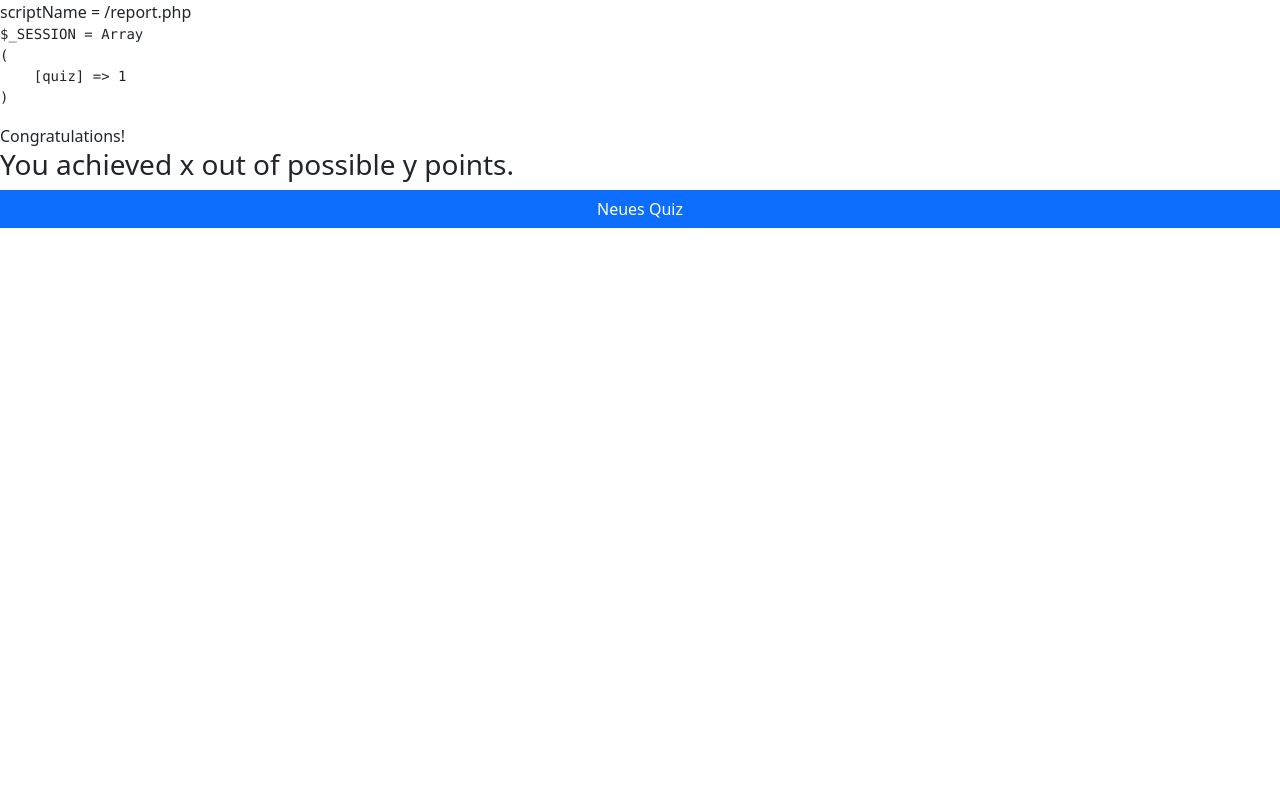
After one commit to opportunity-zh/ckue-trivia-quiz, a PHP site: page /report.php in a window 1280 px wide. The commit adds this page. Run offline with PHP 8.4, Linux system fonts and the light colour scheme; the visitor is signed in with stand-in values (Sample User, id 1).

Commit message:
data-collector.php, main.js

```diff
--- a/includes/data-collector.php
+++ b/includes/data-collector.php
@@ -1,42 +1,111 @@
 <?php
 /*
-    Muss vor dem Gebrauch von $_SESSION ausgeführt werden.
-    Am Besten ganz am Anfang einer Webseite, bevor irgendwelche
-    andere PHP-Skripte ausgeführt werden.
+    session_start() Muss vor dem Gebrauch von $_SESSION ausgeführt werden.
+    Dazu muss das data-collector.php ganz am Anfang einer Hauptseite per
+    'include' oder 'require' referenziert werden.
 */
 session_start();
 
 // Hilfswerkzeuge laden
 include 'tools.php';
 
-// Hole den Namen der letzten Seite aus $_POST "lastPageID".
-if (isset($_POST["lastPageID"])) {
-    $lastPageID = $_POST["lastPageID"];
+/*
+    Hole die Indexnummer der letzten Frage aus $_POST "lastQuestionIndex".
+    $lastQuestionIndex wird für question.php und report.php verwendet, jedoch
+    nicht für index.php.
+*/
+if (isset($_POST["lastQuestionIndex"])) {
+    // https://www.php.net/manual/en/function.intval.php
+    $lastQuestionIndex = intval($_POST["lastQuestionIndex"]);
+}
+else {
+    // -1 soll bedeuten, dass das Quiz noch nicht gestartet wurde.
+    $lastQuestionIndex = -1;
 }
 
-// Hole die Indexnummer der letzten Frage aus $_POST "lastQuestionIndex".
-if (isset($_POST["quiz-last-question-index"])) {
-    // https://www.php.net/manual/en/function.intval.php
-    $lastQuestionIndex = intval($_POST["quiz-last-question-index"]);
+// Abhängig von der aktuellen Hauptseite: Bereite die benötigten Seitendaten vor.
+$scriptName = $_SERVER['SCRIPT_NAME']; // https://www.php.net/manual/en/reserved.variables.server.php
+echo "scriptName = " . $scriptName . "<br>";
+
+if (str_contains($scriptName, 'index')) { // https://www.php.net/manual/en/function.str-contains.php
+    // index.php (Startseite) ----------------------------------------------------------------
+
+    // Lösche die Daten in der $_SESSION.
+    session_unset();
+
+    // Setze das Quiz explizit in $_SESSION zurück.
+    $_SESSION["quiz"] = null;
 }
-else {
-    $lastQuestionIndex = -1; // -1 bedeutet, dass das Quiz noch nicht gestartet wurde.
-}
+else if (str_contains($scriptName, 'question')) {
+    // question.php (Frageseite) -------------------------------------------------------------
 
-// index.php -> question.php: neues Quiz starten
-if ($lastQuestionIndex === -1 && isset($_POST["topic"])) {
+    if ($lastQuestionIndex === -1) { // -1 bedeutet, dass das Quiz noch nicht gestartet wurde.
+        // Starte ein neues Quiz ...
         $quiz = array(
             "topic" => $_POST["topic"],
             "questionNum" => $_POST["questionNum"],
             "lastQuestionIndex" => $lastQuestionIndex,
+            "currentQuestionIndex" => -1,
             "questionIdSequence" => array()
         );
 
+        // ... und speichere die Quiz-Daten als "quiz" in $_SESSION.
         $_SESSION["quiz"] = $quiz;
     }
+    else {
+        $quiz = $_SESSION["quiz"];
+    }
 
-// Speichere alle Daten des letzen Posts mit den Namen $lastPageID in der Session.
-$_SESSION[$lastPageID] = $_POST;
+    /*
+        Variable für den index-Schritt setzen.
+
+        -1 bedeutet "vorangehender Frage-Index".
+         1 bedeutet "nächster Frage-Index".
+
+         Wichtig: "Frage-Index" steht für den Index im "questionIdSequence"-Array,
+                  NICHT für die "id" der Frage in der Tabelle.
+    */
+    $indexStep = 1;
+
+    if (isset($_POST["indexStep"])) {
+        // https://www.php.net/manual/en/function.intval.php
+        $indexStep = intval($_POST["indexStep"]);
+    }
+
+    // Index der aktuellen Frage, sowie für das Quiz setzen.
+    $currentQuestionIndex = $lastQuestionIndex + $indexStep;
+    $quiz["currentQuestionIndex"] = $currentQuestionIndex;
+
+    // Anhand des $currentQuestionIndex entscheiden, wie's weitergeht.
+    if ($currentQuestionIndex < 0) {
+        // Navigation von der 1. Frage zur Startseite: zur Startseite springen.
+    }
+    else if ($currentQuestionIndex < $quiz["questionNum"]) {
+        // Fragestellung anzeigen
+    }
+    else { // $currentQuestionIndex >= $quiz["questionNum"]
+        // Zur Auswertungsseite springen
+    }
+
+    // Speichere alle Daten der letzten Frage in der Session.
+    if ($lastQuestionIndex >= 0) {
+        $questionName = "question-" . $lastQuestionIndex;
+        $_SESSION[$questionName] = $_POST;
+    }
+}
+else if (str_contains($scriptName, 'report')) {
+    // report.php (Auswertungsseite) ---------------------------------------------------------
+
+    // Speichere alle Daten der letzten Frage in der Session.
+    if ($lastQuestionIndex >= 0) {
+        $questionName = "question-" . $lastQuestionIndex;
+        $_SESSION[$questionName] = $_POST;
+    }
+
+}
+else {
+    // Unbekannte URL
+}
 
 // DEVONLY: Gib die aktuelle $_SESSION in die Seite aus.
 prettyPrint($_SESSION, '$_SESSION = ');
--- a/js/main.js
+++ b/js/main.js
@@ -1,3 +1,102 @@
+
+// NAVIGATION ------------------------------------------------------------------
+
+function navigate(direction) {
+    // Parameter der aktuellen Seite
+    let pathname = window.location.pathname;
+    let questionNum = parseInt(getElementValue("questionNum", "0"));
+    let lastQuestionIndex = parseInt(getElementValue("lastQuestionIndex", "-1"));
+
+    // Berechne die Parameter für die Ziel-Seite
+    let indexStep = getIndexStep(direction);
+    let nextQuestionIndex = lastQuestionIndex + indexStep;
+    let actionTarget;
+
+    if (0 <= nextQuestionIndex && nextQuestionIndex < questionNum) {
+        // Eine Frage ist die Zielseite.
+        actionTarget = "question.php";
+    }
+    else if (nextQuestionIndex >= questionNum) {
+        // Die Auswertung ist die Zielseite.
+        actionTarget = "report.php";
+    }
+    else { // nextQuestionIndex < 0
+        // Die Startseite ist die Zielseite.
+        actionTarget = "index.php";
+    }
+
+    // alert(`pathname = ${pathname};\nquestionNum = ${questionNum};\nlastQuestionIndex = ${lastQuestionIndex};\nindexStep = ${indexStep};\nnextQuestionIndex = ${nextQuestionIndex};\nactionTarget = ${actionTarget}`);
+
+    if (pathname === '/' || pathname.indexOf('/index.php') >= 0) {
+        // index.php -----------------------------------------------------------
+        setActionTarget(actionTarget);
+        setElementValue("indexStep", indexStep);
+
+        // Keine weitere Validierung der Eingabefelder: Formular abschicken
+        return true;
+    }
+    else if (pathname.indexOf('/question.php') >= 0) {
+        // question.php --------------------------------------------------------
+        setActionTarget(actionTarget);
+        setElementValue("indexStep", indexStep);
+
+        // Keine weitere Validierung der Antworten: Formular abschicken
+        return true;
+    }
+    else if (pathname.indexOf('/report.php') >= 0) {
+        // report.php ----------------------------------------------------------
+
+        /*
+            report.php hat keine Formulardaten, also gibt es auch keine
+            Validierung.
+
+            Die einzige erlaubte Navigation: Neues Quiz starten ab index.php.
+        */
+        document.location = "index.php";
+        return true;
+    }
+    else {
+        // Die aktuelle Seite ist nicht bekannt: Blockiere die weitere Submit-Aktion.
+        return false;
+    }
+}
+
+function navigatePrevious() {
+    let formElement = document.getElementById("quiz-form");
+    formElement.setAttribute("onsubmit", "return navigate('previous');");
+    // formElement.submit();
+}
+
+function getIndexStep(direction) {
+    if (direction === 'next') return 1;
+    else if (direction === 'previous') return -1;
+    else return 0;
+}
+
+function getElementValue(fieldId, defaultValue) {
+    let inputElement = document.getElementById(fieldId);
+
+    if (inputElement) {
+        // Verwende parseInt(), um den String-Wert in einen Integer zu verwandeln.
+        return inputElement.value;
+    }
+    else {
+        // In der aktuelle Seite fehlt das Feld: Default-Wert zurückgeben.
+        return defaultValue;
+    }
+}
+
+function setElementValue(fieldId, value) {
+    let inputElement = document.getElementById(fieldId);
+    if (inputElement) inputElement.value = value;
+}
+
+function setActionTarget(url) {
+    let formElement = document.getElementById("quiz-form");
+    formElement.action = url;
+}
+
+// FORM VALIDATION -------------------------------------------------------------
 
 function validateStartParameter() {
     // TODO
--- /dev/null
+++ b/report.php
@@ -0,0 +1,42 @@
+<?php
+    require "./includes/data-collector.php"; // Muss zuerst sein wegen start_session()
+
+    // Variable für den Index der aktuellen Frage vorbereiten
+    // $lastQuestionIndex wird im data-collector.php vorbereitet.
+    $currentQuestionIndex = $lastQuestionIndex + 1;
+
+    // Variablen für die hidden-Felder vorbereiten (lastPageID, quiz-last-question-index)
+    $currentPageID = "question-" . $currentQuestionIndex;
+?>
+<!DOCTYPE html>
+<html lang="en">
+<head>
+    <meta charset="UTF-8">
+    <meta http-equiv="X-UA-Compatible" content="IE=edge">
+    <meta name="viewport" content="width=device-width, initial-scale=1.0">
+    <title>Document</title>
+    <link rel="stylesheet" href="css/style.css"/>
+    <link rel="stylesheet" href="https://cdn.jsdelivr.net/npm/bootstrap@5.1.3/dist/css/bootstrap.min.css">
+    <script src="https://cdn.jsdelivr.net/npm/bootstrap@5.1.3/dist/js/bootstrap.bundle.min.js"></script>
+    <script src="js/main.js"></script>
+</head>
+<body>
+    <?php
+        require "./includes/db.php";
+
+    ?>
+
+    <!-- FORMULAR "Fragestellung" -->
+    <div class="row">
+        <div class="col-sm-8">
+            <!-- Fragestellung -->
+            <h7>Congratulations!</h7>
+            <h3>You achieved x out of possible y points.</h3>
+
+        </div>
+
+        <button class="btn btn-primary" onclick="document.location='/index.php';">Neues Quiz</button>
+    </div>
+
+</body>
+</html>
```
Also changed, not shown: index.php (+8 -7 lines), question.php (+13 -14 lines). Lines whose indentation alone changed are shown as unchanged.
